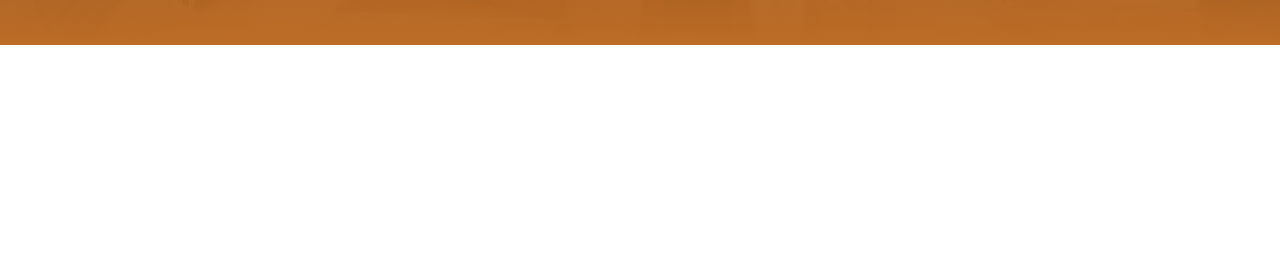
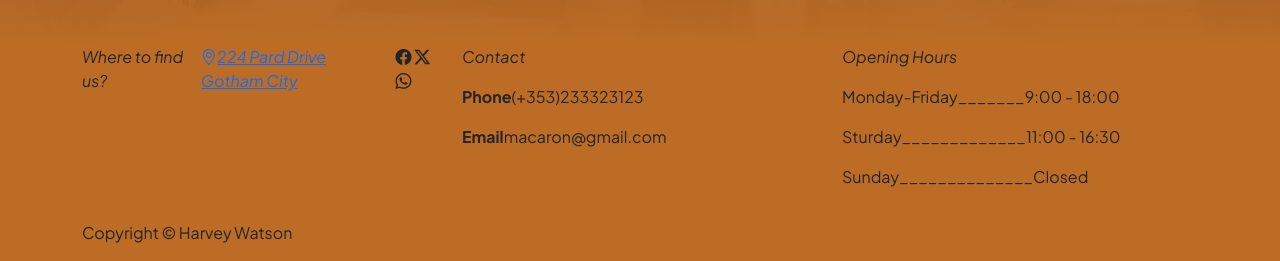
Before and after one commit to mustafaanilkaradavut/HTML_CSS_ClassNotes, a plain HTML site: page HC-14-Bootstrap-Project/index.html in a window 1280 px wide. Shown: the part 3777-4038 px from the top of the page. Before the commit the page ends 3822 px from the top, so only its background shows below. Drawn offline with nearby package versions, Linux system fonts and the light colour scheme; a web font is replaced by a local one.

Commit message:
endproject

```diff
--- a/HC-14-Bootstrap-Project/css/style.css
+++ b/HC-14-Bootstrap-Project/css/style.css
@@ -61,6 +61,10 @@
 
 .carousel-caption .btn:first-child {
   background-color: transparent;
+}
+.carousel-caption .btn:first-child:hover {
+  background-color: white;
+  color: black;
 }
 
 .hero {
@@ -219,3 +223,9 @@ input::placeholder {
   /*__ Gri görüntüyü elde etmek için bu işlemi yaparız. */
   border-radius: 20px;
 }
+
+/*!   FOOTER   */
+
+footer {
+  background-color: var(--primary-color);
+}
--- a/HC-14-Bootstrap-Project/index.html
+++ b/HC-14-Bootstrap-Project/index.html
@@ -623,6 +623,42 @@
       </div>
     </section>
 
+    <!-- ----------------------------------------------------------------------- -->
+    <!--!                              FOOTER                                   -->
+    <!-- ----------------------------------------------------------------------- -->
+    <footer>
+      <div class="container">
+        <div class="row row-gap-3">
+          <div class="col-12 col-lg-4 d-flex flex column gap-3">
+            <p><em> Where to find us?</em></p>
+            <a href="">
+              <i class="bi bi-geo-alt">224 Pard Drive Gotham City</i>
+            </a>
+            <div class="social-icons">
+              <i class="bi bi-facebook"></i>
+              <i class="bi bi-twitter-x"></i>
+              <i class="bi bi-whatsapp"></i>
+            </div>
+          </div>
+          <div class="col-12 col-lg-4">
+            <p><em>Contact</em></p>
+            <p><strong>Phone</strong>(+353)233323123</p>
+            <p><strong>Email</strong>macaron@gmail.com</p>
+          </div>
+          <div class="col-12 col-lg-4">
+            <p><em>Opening Hours</em></p>
+            <p>Monday-Friday_______9:00 - 18:00</p>
+            <p>Sturday_____________11:00 - 16:30</p>
+            <p>Sunday______________Closed</p>
+          </div>
+
+          <div class="col-12">
+            <p>Copyright &copy Harvey Watson</p>
+          </div>
+        </div>
+      </div>
+    </footer>
+
     <script
       src="https://cdn.jsdelivr.net/npm/bootstrap@5.3.3/dist/js/bootstrap.bundle.min.js"
       integrity="sha384-YvpcrYf0tY3lHB60NNkmXc5s9fDVZLESaAA55NDzOxhy9GkcIdslK1eN7N6jIeHz"
```
